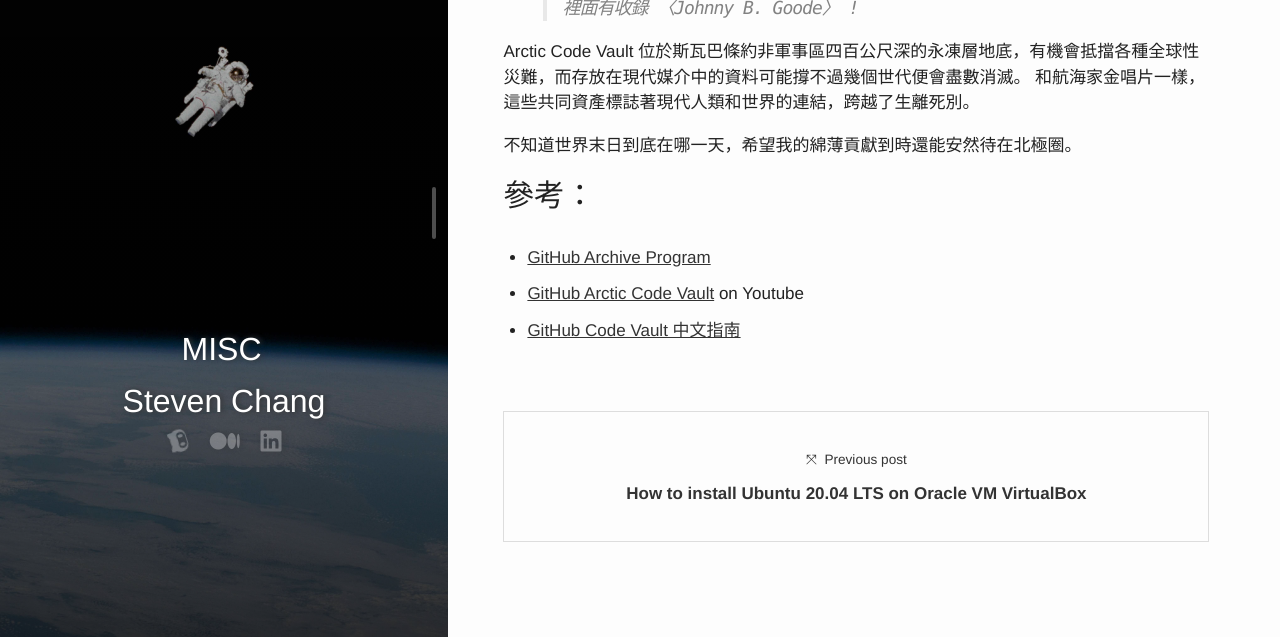
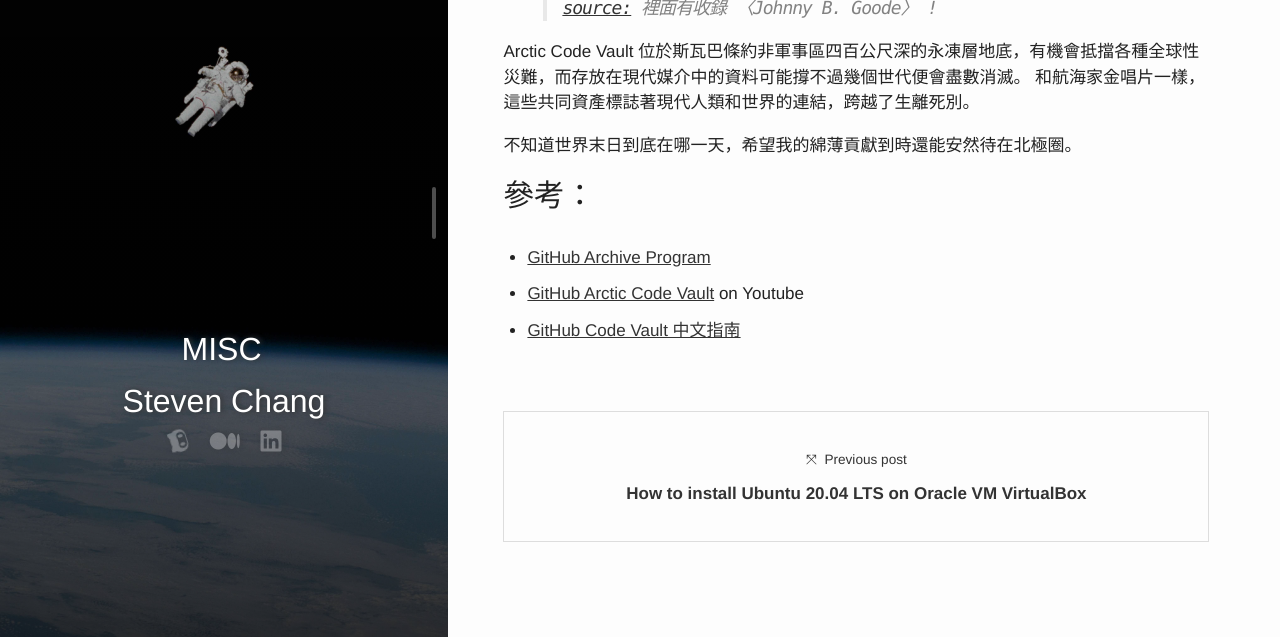
Before and after one commit to stevencch99/stevencch99.github.io, a Jekyll site: the page built from _posts/2020-07-20-your-code-is-safe-and-sound-in-arctic.md, in a window 1280 px wide and 900 px high, scrolled down 2516 px, cut to the strip 263-900 px from the top of the window. Built offline with Jekyll 4.4.1, drawn with Linux system fonts in a browser that asks for light colours; nearby versions of some CDN libraries; comment, search, counter and statistics services are not loaded.

Commit message:
update post of Arctic code vault, add photo source

```diff
--- a/_posts/2020-07-20-your-code-is-safe-and-sound-in-arctic.md
+++ b/_posts/2020-07-20-your-code-is-safe-and-sound-in-arctic.md
@@ -33,7 +33,7 @@ comments: true
 我也想到了那張正在宇宙中航行的「[航海家金唱片](https://zh.wikipedia.org/wiki/%E6%97%85%E8%A1%8C%E8%80%85%E9%87%91%E5%94%B1%E7%89%87)」，頓時一陣雞皮疙瘩。
 
 ![Voyager Golden Records](https://upload.wikimedia.org/wikipedia/commons/thumb/5/56/The_Sounds_of_Earth_Record_Cover_-_GPN-2000-001978.jpg/480px-The_Sounds_of_Earth_Record_Cover_-_GPN-2000-001978.jpg)
-> 裡面有收錄 〈Johnny B. Goode〉 !
+> [source:](https://commons.wikimedia.org/wiki/File:The_Sounds_of_Earth_Record_Cover_-_GPN-2000-001978.jpg) 裡面有收錄 〈Johnny B. Goode〉 !
 
 
 Arctic Code Vault 位於斯瓦巴條約非軍事區四百公尺深的永凍層地底，有機會抵擋各種全球性災難，而存放在現代媒介中的資料可能撐不過幾個世代便會盡數消滅。
```
